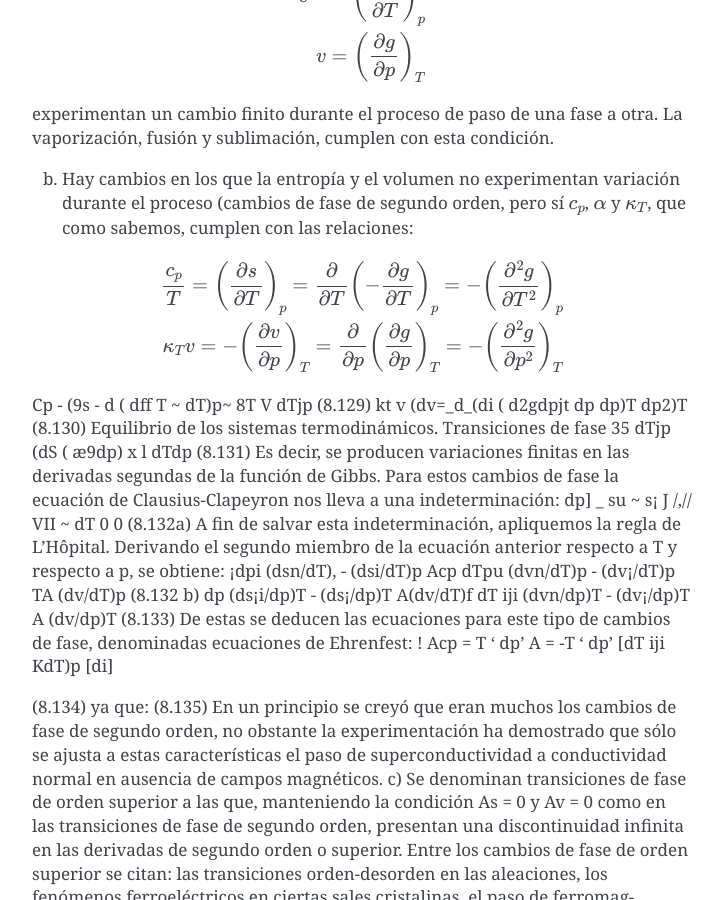
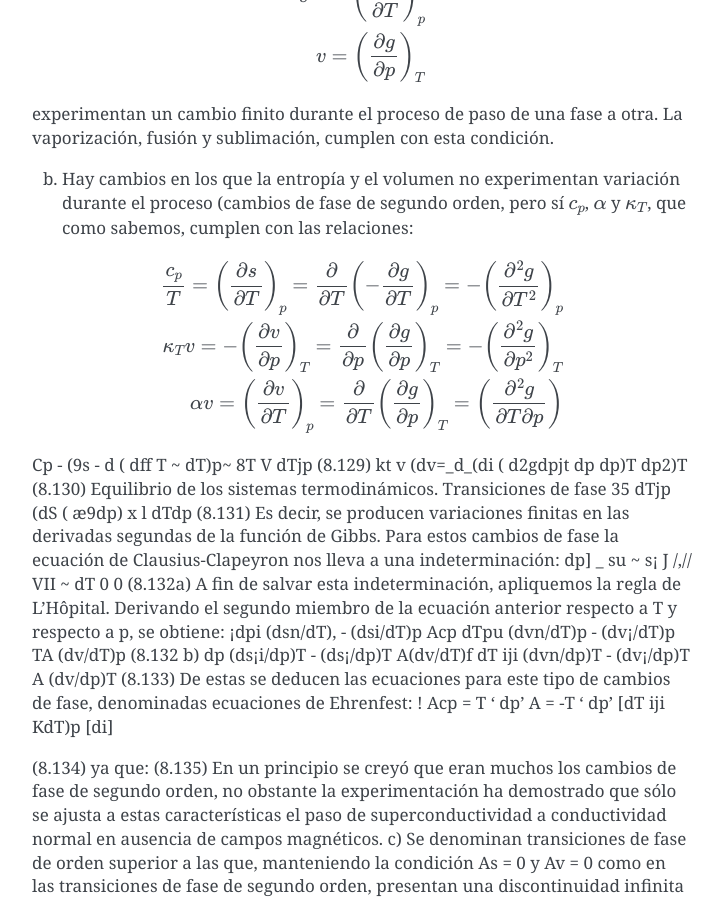
Before and after one commit to mantielero/termodinamica, a Sphinx documentation site: the page built from source/equilibrio_transicion_fase.rst, in a window 1280 px wide and 900 px high, scrolled down 782 px. Shown: the whole window, without its empty margins (388-1111 px from the left). Built offline with Sphinx 7.4.7, drawn with Linux system fonts in a browser that asks for light colours; pages that are not in the unit, such as notebooks, are missing from menus.

Commit message:
Update equilibrio_transicion_fase.rst

```diff
--- a/source/equilibrio_transicion_fase.rst
+++ b/source/equilibrio_transicion_fase.rst
@@ -32,7 +32,8 @@ b) Hay cambios en los que la entropía y el volumen no experimentan variación d
 .. math::
 
    \frac{c_p}{T} = \left( \frac{\partial s}{\partial T} \right)_p = \frac{\partial}{\partial T} \left( - \frac{\partial g}{\partial T} \right)_p = - \left( \frac{\partial^2 g}{\partial T^2} \right)_p \\
-   \kappa_T v = - \left( \frac{\partial v}{\partial p} \right)_T = \frac{\partial}{\partial p} \left( \frac{\partial g}{\partial p} \right)_T = - \left( \frac{\partial^2 g}{\partial p^2} \right)_T
+   \kappa_T v = - \left( \frac{\partial v}{\partial p} \right)_T = \frac{\partial}{\partial p} \left( \frac{\partial g}{\partial p} \right)_T = - \left( \frac{\partial^2 g}{\partial p^2} \right)_T \\
+   \alpha v = \left( \frac{\partial v}{\partial T} \right)_p = \frac{\partial}{\partial T} \left( \frac{\partial g}{\partial p} \right)_T = \left( \frac{\partial^2 g}{\partial T \partial p} \right)
 
 
 Cp - (9s \ - d ( dff \
```
